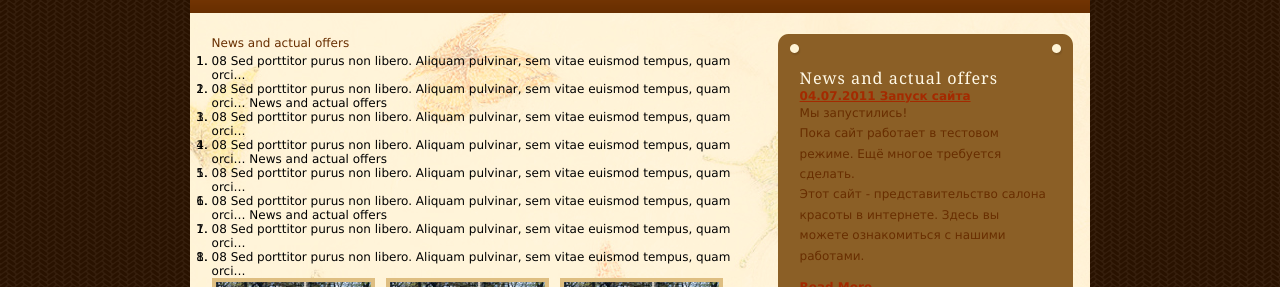
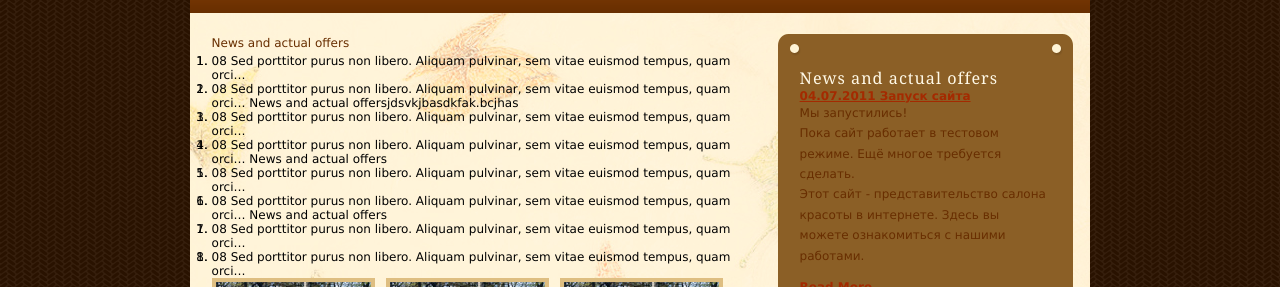
Before and after one commit to hairstyle/hairstyle.github.com, a Jekyll site: the page built from gallery.md, in a window 1280 px wide. Shown: the part 223-510 px from the top of the page. Built offline with Jekyll 4.4.1, drawn with Linux system fonts in a browser that asks for light colours; nearby versions of some CDN libraries; some of the changed lines change nothing that is shown.

Commit message:
Add some text

```diff
--- a/gallery.md
+++ b/gallery.md
@@ -3,6 +3,11 @@
 title: Примеры работ
 ---
 News and actual offers
+25. 4. 08
+Sed porttitor purus non libero. Aliquam pulvinar, sem vitae euismod tempus, quam orci…
+12. 4. 08
+Sed porttitor purus non libero. Aliquam pulvinar, sem vitae euismod tempus, quam orci…
+News and actual offersjdsvkjbasdkfak.bcjhas
 25. 4. 08
 Sed porttitor purus non libero. Aliquam pulvinar, sem vitae euismod tempus, quam orci…
 12. 4. 08
@@ -17,8 +22,3 @@
 Sed porttitor purus non libero. Aliquam pulvinar, sem vitae euismod tempus, quam orci…
 12. 4. 08
 Sed porttitor purus non libero. Aliquam pulvinar, sem vitae euismod tempus, quam orci…
-News and actual offers
-25. 4. 08
-Sed porttitor purus non libero. Aliquam pulvinar, sem vitae euismod tempus, quam orci…
-12. 4. 08
-Sed porttitor purus non libero. Aliquam pulvinar, sem vitae euismod tempus, quam orci…
```
